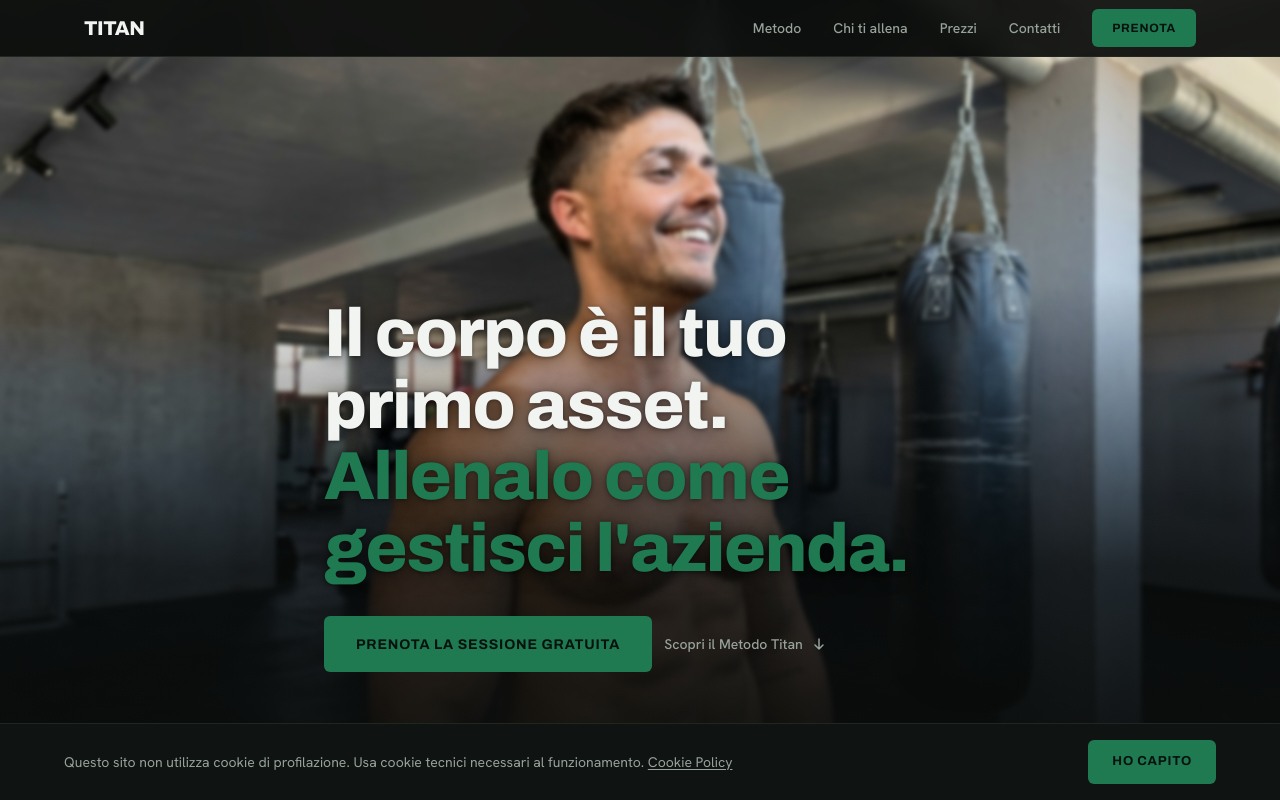
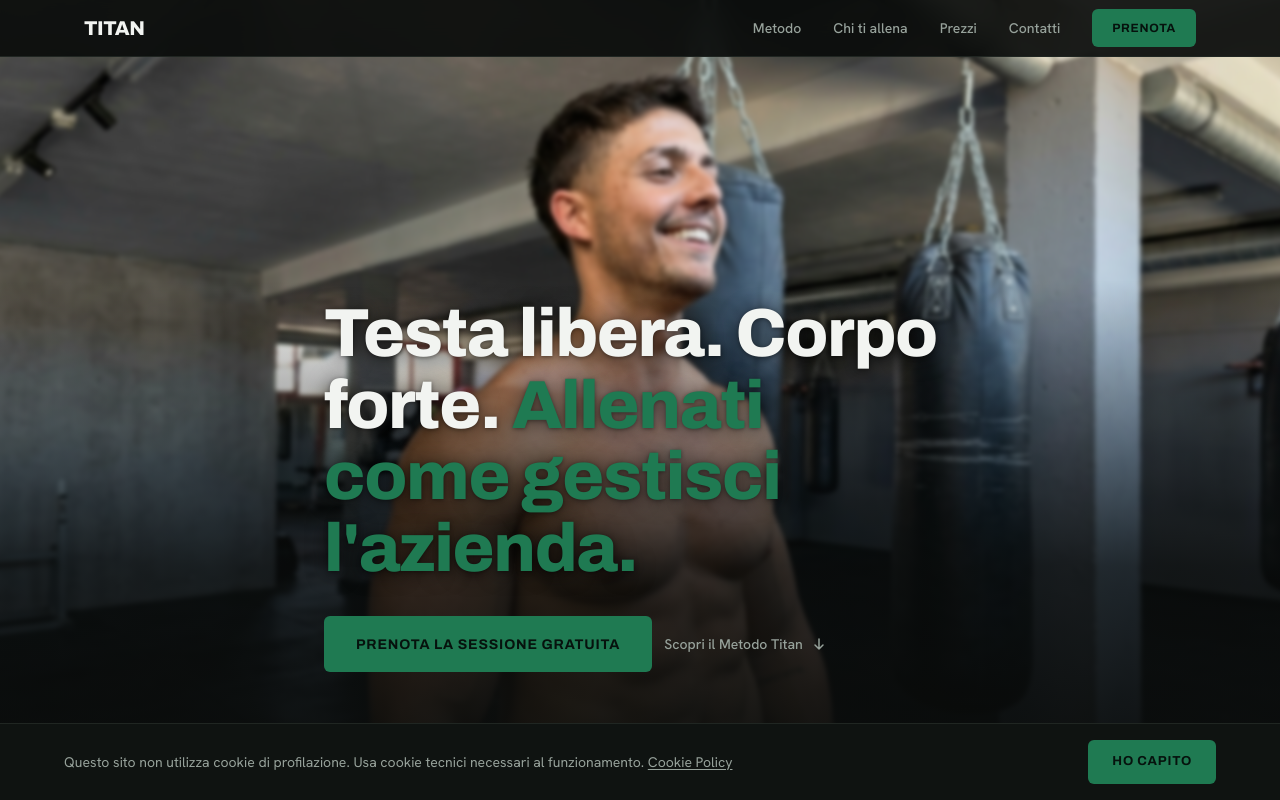
Before and after one commit to elevatetrading/titan-alextrainer, a Next.js app: page / in a window 1280 px wide. Shown: the top 800 px of the page. Built offline with nearby package versions, Linux system fonts and the light colour scheme.

Commit message:
Hero: nuovo copy — Testa libera. Corpo forte. / Allenati come gestisci l'azienda.

```diff
--- a/components/sections/Hero.tsx
+++ b/components/sections/Hero.tsx
@@ -48,9 +48,9 @@
             textShadow: "0 2px 20px rgba(0,0,0,0.6), 0 1px 4px rgba(0,0,0,0.4)",
           }}
         >
-          Il corpo è il tuo primo asset.{" "}
+          Testa libera. Corpo forte.{" "}
           <span style={{ color: "var(--green-cta)" }}>
-            Allenalo come gestisci l&apos;azienda.
+            Allenati come gestisci l&apos;azienda.
           </span>
         </h1>
 
```
